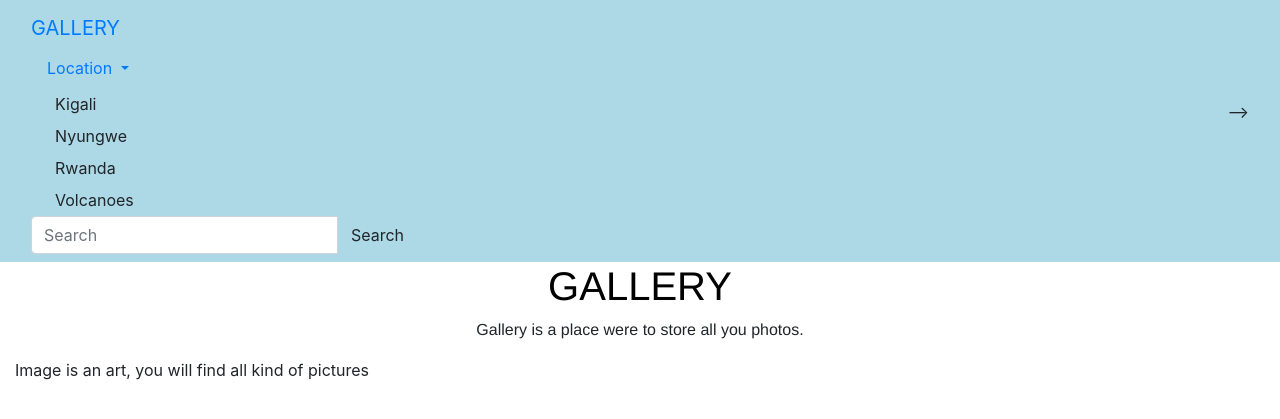
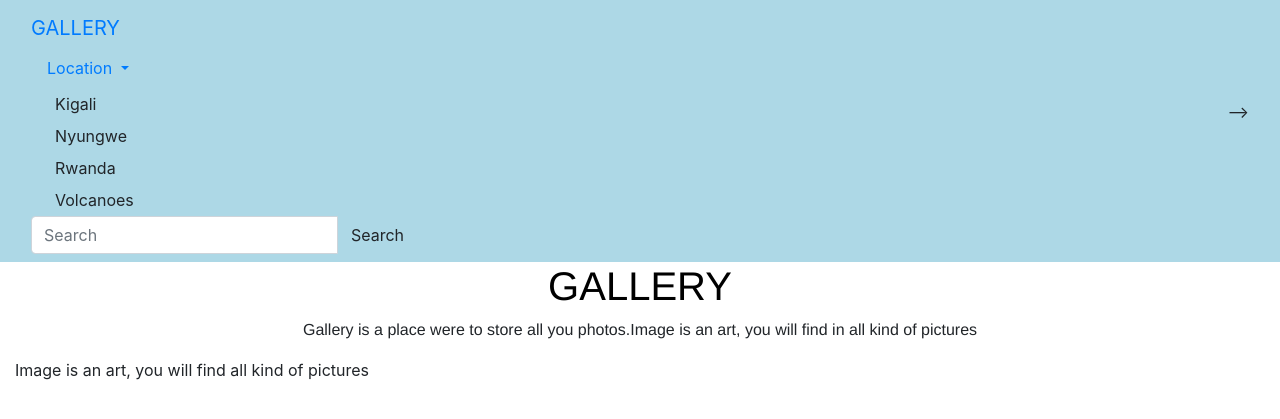
Before and after one commit to gwashh/gallery-app, a Django app: template galleries/templates/welcome.html in a window 1280 px wide. Shown: the top 419 px of the page. Run offline with Django 3.2, Linux system fonts and the light colour scheme; the template is opened without the code that fills it, so the values that code supplies are empty; some libraries are stand-ins or nearby versions.

Commit message:
final change on welcome

```diff
--- a/galleries/templates/welcome.html
+++ b/galleries/templates/welcome.html
@@ -5,7 +5,7 @@
 
     <div class="container-fluid" id="container">
       <h1 style="text-align: center;color: black;font-family: 'Helvetica Neue', sans-serif;"> GALLERY </h1>
-      <p style="text-align: center; font-family: 'Helvetica Neue', sans-serif;"> Gallery is a place were to store all you photos. <div class=""></div> Image is an art, you will find all kind of pictures  </p>
+      <p style="text-align: center; font-family: 'Helvetica Neue', sans-serif;"> Gallery is a place were to store all you photos.Image is an art, you will find in all kind of pictures <div class=""></div> Image is an art, you will find all kind of pictures  </p>
 
         <!--display photos -->
        <div  class="row"  >
```
